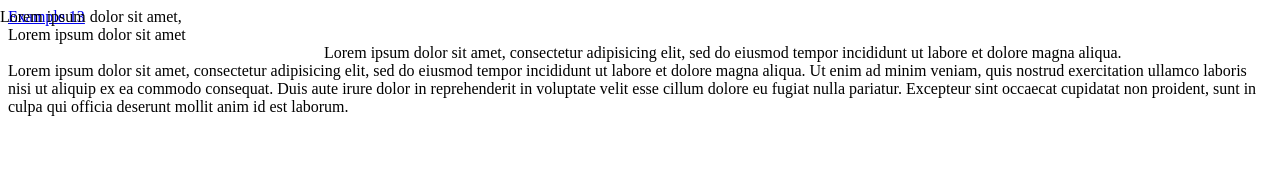
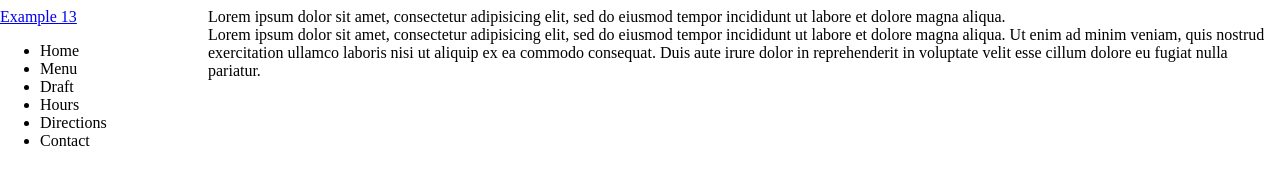
Before and after one commit to devonmoubry/tiy_day-02_examples, a plain HTML site: page example12.html in a window 1280 px wide. Drawn offline with Linux system fonts and the light colour scheme.

Commit message:
fixed formatting for section

```diff
--- a/example12.html
+++ b/example12.html
@@ -4,19 +4,26 @@
     <meta charset="utf-8">
     <title>Example 12</title>
     <link href="style.css" rel="stylesheet">
-    <a href="example13.html">Example 13</a>
  </head>
- <nav>
-   Lorem ipsum dolor sit amet,
- </nav>
+ <body>
  <div class="clearfix">
-   Lorem ipsum dolor sit amet
+   <nav>
+     <a href="example13.html">Example 13</a>
+     <ul>
+       <li>Home</li>
+       <li>Menu</li>
+       <li>Draft</li>
+       <li>Hours</li>
+       <li>Directions</li>
+       <li>Contact</li>
+     </ul>
+   </nav>
+   <section>
+     Lorem ipsum dolor sit amet, consectetur adipisicing elit, sed do eiusmod tempor incididunt ut labore et dolore magna aliqua.
+   </section>
+   <section>
+     Lorem ipsum dolor sit amet, consectetur adipisicing elit, sed do eiusmod tempor incididunt ut labore et dolore magna aliqua. Ut enim ad minim veniam, quis nostrud exercitation ullamco laboris nisi ut aliquip ex ea commodo consequat. Duis aute irure dolor in reprehenderit in voluptate velit esse cillum dolore eu fugiat nulla pariatur.
+   </section>
  </div>
- <section>
-   Lorem ipsum dolor sit amet, consectetur adipisicing elit, sed do eiusmod tempor incididunt ut labore et dolore magna aliqua.
- </section
- <section>
-  Lorem ipsum dolor sit amet, consectetur adipisicing elit, sed do eiusmod tempor incididunt ut labore et dolore magna aliqua. Ut enim ad minim veniam, quis nostrud exercitation ullamco laboris nisi ut aliquip ex ea commodo consequat. Duis aute irure dolor in reprehenderit in voluptate velit esse cillum dolore eu fugiat nulla pariatur. Excepteur sint occaecat cupidatat non proident, sunt in culpa qui officia deserunt mollit anim id est laborum.
- </section>
-
+ </body>
 </html>
--- a/style.css
+++ b/style.css
@@ -1,4 +1,8 @@
-#main {
+a {
+  text-align: center;
+}
+
+main {
   width: 600px;
   margin: 0 auto;
 }
@@ -129,11 +133,6 @@ img {
   overflow: auto;
 }
 
-.clearfix {
-  overflow: auto;
-  zoom: 1;
-}
-
 nav {
   float: left;
   width: 200px;
@@ -141,7 +140,7 @@ nav {
 section {
   margin-left: 200px;
 }
-
+/*
 article img {
   float: right;
   width: 50%;
@@ -245,3 +244,4 @@ nav {
   -webkit-justify-content: center;
           justify-content: center;
 }
+*/
```
